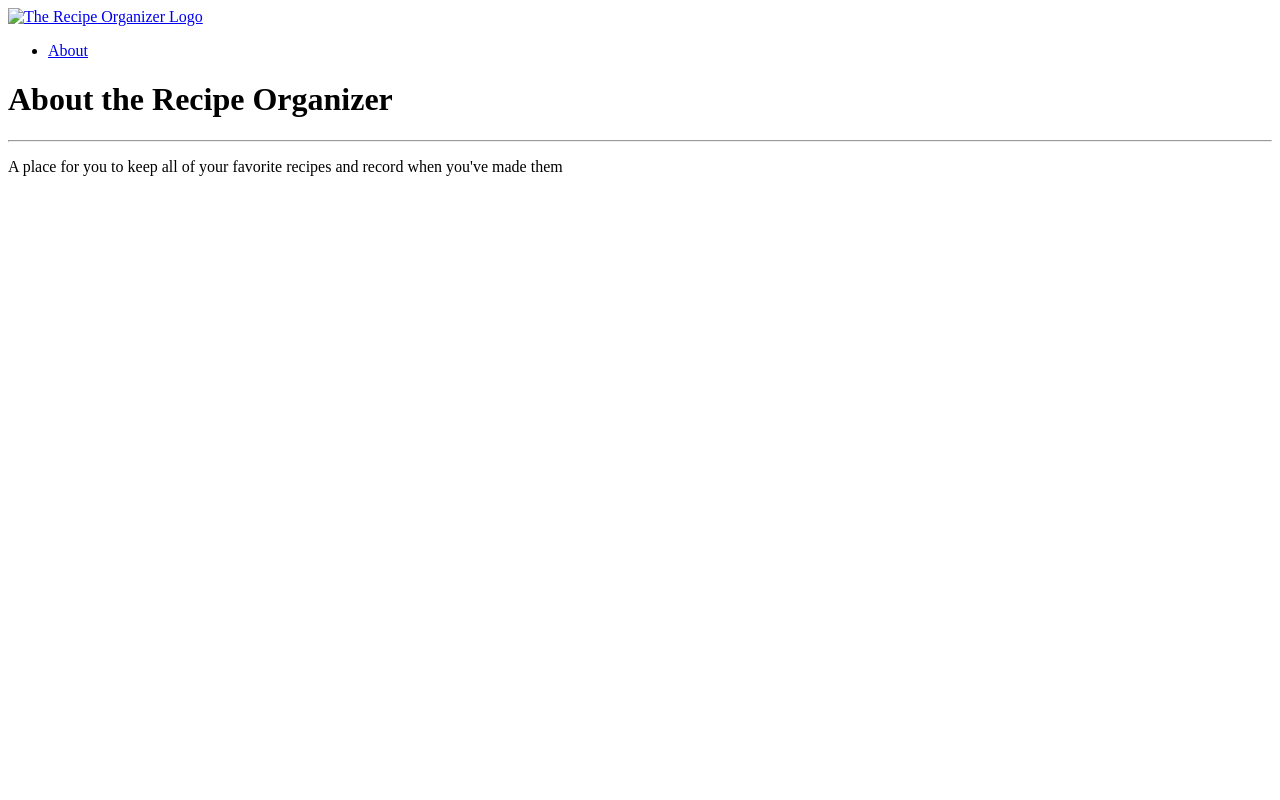
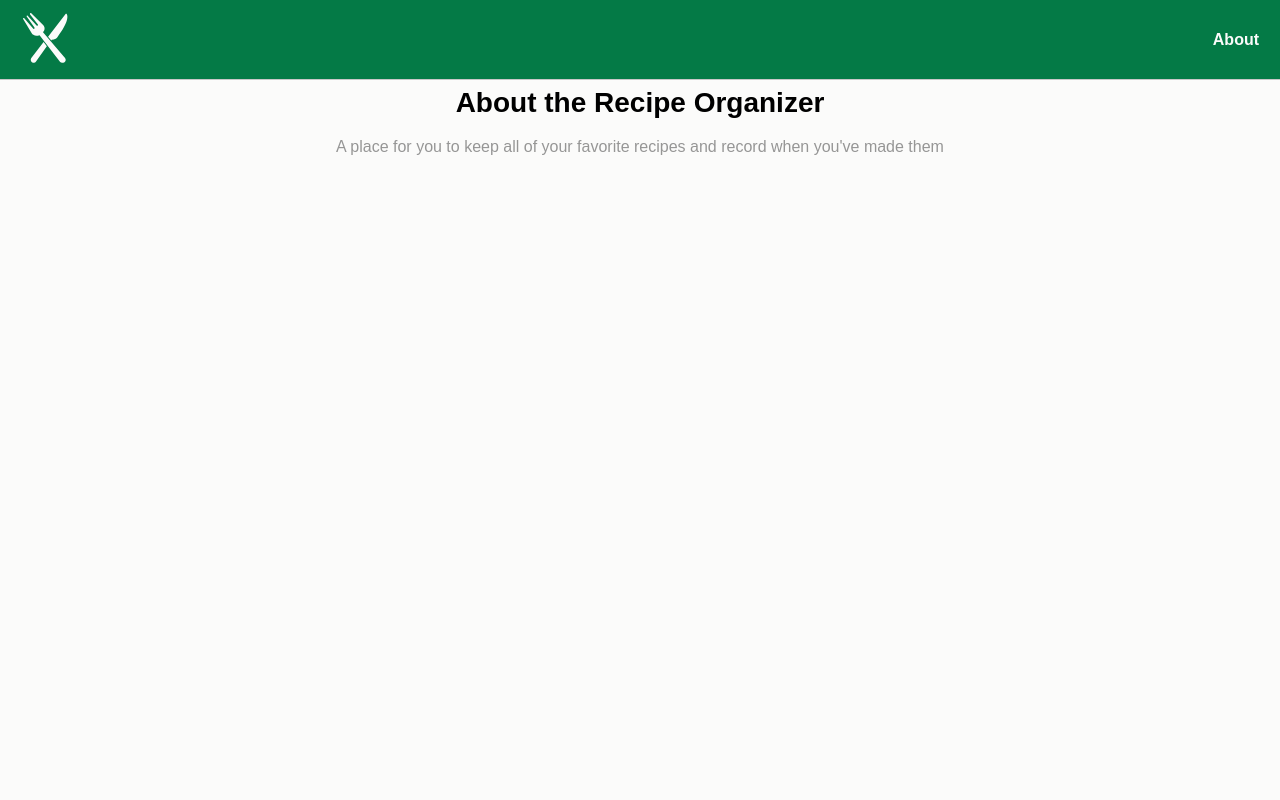
Before and after one commit to brooklinlee/recipe-organizer, a Django app: page /about/ in a window 1280 px wide. Run offline with Django 4.2, Linux system fonts and the light colour scheme.

Commit message:
set up base css

```diff
--- /dev/null
+++ b/main_app/static/css/base.css
@@ -0,0 +1,127 @@
+* {
+  box-sizing: border-box;
+}
+
+html, body {
+  margin: 0;
+  height: 100%;
+  background-color: #FBFBFA;
+  -webkit-font-smoothing: antialiased;
+  -moz-osx-font-smoothing: grayscale;
+  font-family: canada-type-gibson, sans-serif;
+
+  --primary: #047A46;
+  --background: #FBFBFA;
+  --card-background: white;
+  --border: rgb(220, 220, 220);
+}
+
+#root {
+  height: 100%;
+}
+
+body {
+  overflow: auto;
+  padding-top: 80px;
+}
+
+article img {
+  width: 80px;
+}
+
+h1, h3 { margin: 7px 0px 14px 0px; }
+
+h1 {
+  font-size: 28px;
+  font-weight: 600;
+  text-align: center;
+}
+
+h3 {
+  font-size: 20px;
+  font-weight: 500;
+}
+
+h4 {
+  font-size: 15px;
+  font-weight: 500;
+  margin-bottom: 2px;
+}
+
+h5 {
+  font-size: 12px;
+  font-weight: 500;
+}
+
+p {
+  margin: 0;
+  opacity: .4;
+  width: 100%;
+  font-size: 16px;
+  line-height: 28px;
+  text-align: justify;
+  text-align-last: center;
+}
+
+a {
+  color: #FBFBFA;
+  font-weight: 600;
+  text-decoration: none;
+}
+
+form {
+  width: 100%;
+  display: flex;
+  max-width: 500px;
+  border-radius: 5px;
+  flex-direction: column;
+  background-color: white;
+  padding: 21px 21px 28px 21px;
+  border: 1px solid rgb(220, 220, 220);
+  box-shadow: -1px 5px 19px -5px rgba(0,0,0,0.25);
+  -moz-box-shadow: -1px 5px 19px -5px rgba(0,0,0,0.25);
+  -webkit-box-shadow: -1px 5px 19px -5px rgba(0,0,0,0.25);
+}
+
+/* Nav Bar */
+.container {
+  top: 0;
+  z-index: 1;
+  width: 100%;
+  height: 80px;
+  display: flex;
+  position: fixed;
+  padding: 14px 21px;
+  align-items: center;
+  background: #047A46;
+  border-bottom: 1px solid rgb(200, 200, 200);
+}
+
+.container img {
+  width: 50px;
+}
+
+.container ul {
+  margin: 0;
+  width: 100%;
+  display: flex;
+  list-style: none;
+  font-weight: bold;
+  align-items: center;
+  justify-content: flex-end;
+  color: #FBFBFA;
+}
+
+.container li {
+  margin-left: 35px;
+  text-align: right;
+}
+
+@media only screen and (max-width: 414px) {
+  .container ul {
+    padding-left: 0px;
+  }
+  .container li {
+    font-size: 15px;
+  }
+}
--- a/main_app/templates/about.html
+++ b/main_app/templates/about.html
@@ -3,7 +3,7 @@
 {% block content %}
 
 <h1>About the Recipe Organizer</h1>
-<hr />
+
 <p>A place for you to keep all of your favorite recipes and record when you've made them</p>
 
 {% endblock %}
--- a/main_app/templates/base.html
+++ b/main_app/templates/base.html
@@ -1,3 +1,5 @@
+{% load static %}
+
 <!DOCTYPE html>
 <html lang="en">
 <head>
@@ -10,20 +12,22 @@
     href=""
   >
   <title>Recipe Organizer</title>
+  <link
+    rel="stylesheet"
+    type="text/css"
+    href="{% static 'css/base.css' %}">
   {% block head %}
   {% endblock %}
 </head>
 <body>
   <header>
-    <div class="header-logo-container">
+    <nav class="container">
       <a href="/">
         <img
-          src=""
+          src="{% static "images/logo.svg" %}"
           alt="The Recipe Organizer Logo"
         >
       </a>
-    </div>
-    <nav>
       <ul>
         <li><a href="/about">About</a></li>
       </ul>
```
Also changed, not shown: main_app/static/images/logo.svg (added).
